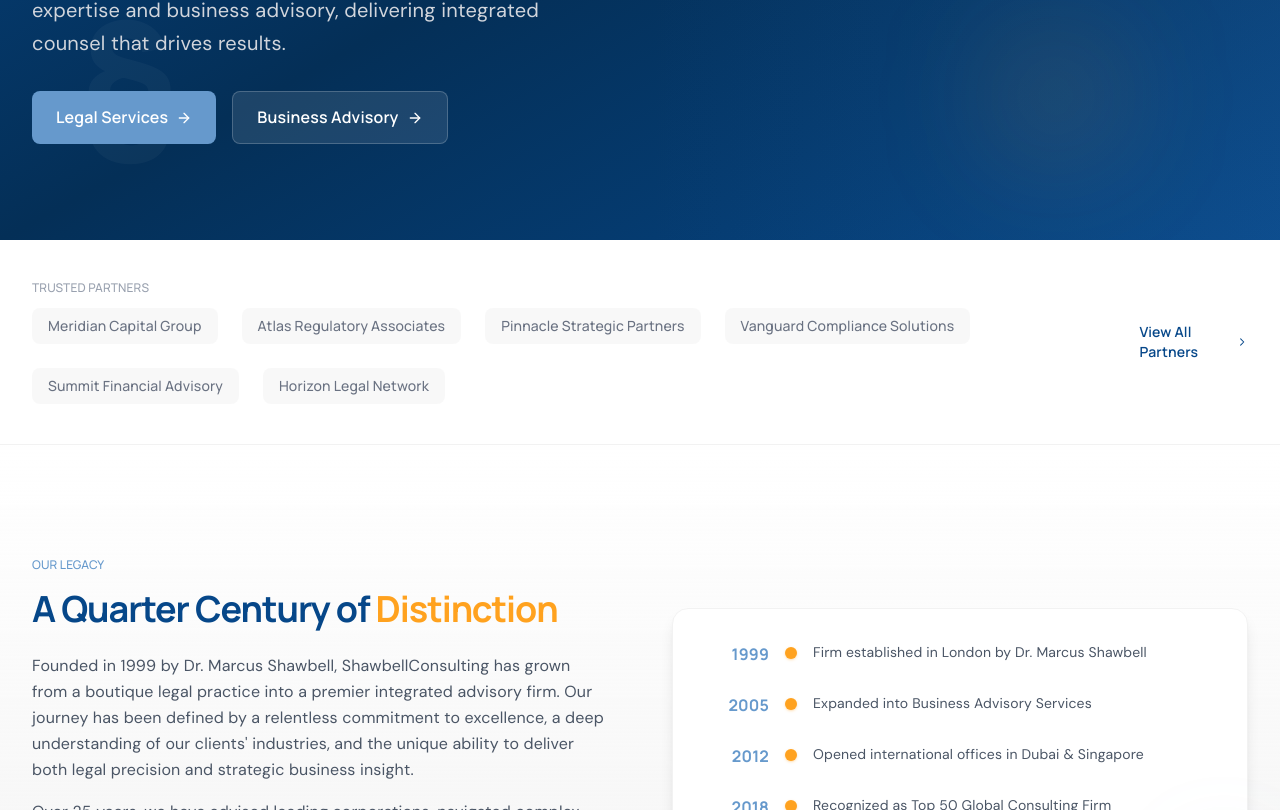
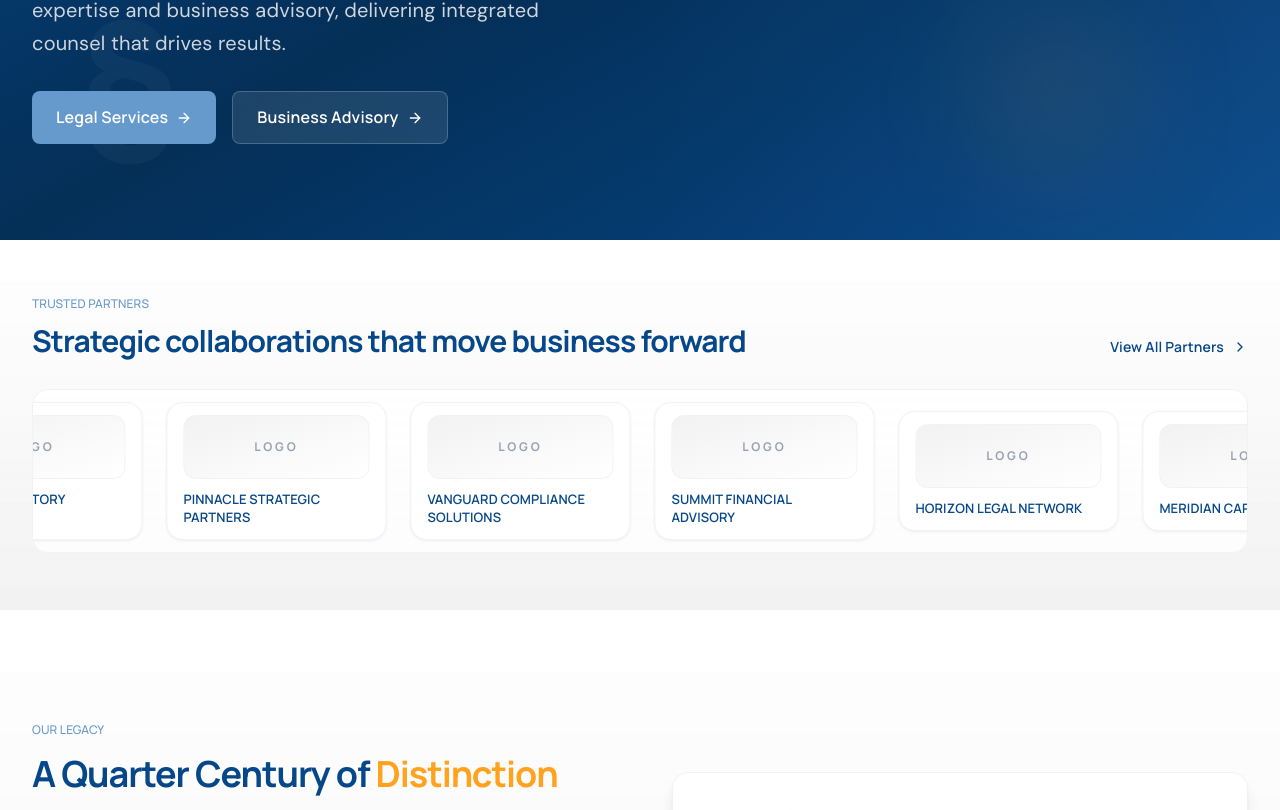
Before and after one commit to Puzzle-Fxr/shawbellconsulting, a React (Vite) app: page / in a window 1280 px wide. Shown: the part 537-1347 px from the top of the page. Built offline with nearby package versions, Linux system fonts and the light colour scheme.

Commit message:
feat: add animated partners marquee section to Home page

```diff
--- a/src/index.css
+++ b/src/index.css
@@ -78,6 +78,20 @@ p {
   to { opacity: 0; transform: translateY(-8px); }
 }
 
+/* Partners marquee */
+.partner-marquee {
+  animation: partner-marquee 28s linear infinite;
+}
+
+.partner-marquee:hover {
+  animation-play-state: paused;
+}
+
+@keyframes partner-marquee {
+  from { transform: translateX(0); }
+  to { transform: translateX(calc(-50% - 0.5rem)); }
+}
+
 /* Page transition */
 .page-enter {
   animation: pageIn 0.4s ease-out forwards;
--- a/src/pages/Home.tsx
+++ b/src/pages/Home.tsx
@@ -6,6 +6,7 @@ import { briefs, people, partners, accolades } from '../lib/data';
 export default function Home() {
   const founder = people.find(p => p.isFounder)!;
   const latestArticle = briefs[0];
+  const marqueePartners = [...partners, ...partners];
 
   const serviceGroups = [
     {
@@ -143,25 +144,41 @@ export default function Home() {
       </section>
 
       {/* Partners Strip */}
-      <section className="bg-white border-b border-platinum py-10">
+      <section className="bg-gradient-to-b from-white to-platinum/40 border-b border-platinum py-14 overflow-hidden">
         <div className="max-w-7xl mx-auto px-6 lg:px-8">
-          <div className="flex flex-col md:flex-row items-center justify-between gap-6">
+          <div className="flex flex-col md:flex-row md:items-end justify-between gap-6 mb-8">
             <div>
-              <p className="font-heading font-medium text-xs uppercase tracking-wider text-gray-400 mb-3">Trusted Partners</p>
-              <div className="flex flex-wrap items-center gap-6">
-                {partners.map((p, i) => (
-                  <div key={i} className="bg-platinum/50 rounded-lg px-4 py-2 text-sm font-heading font-medium text-gray-500">
-                    {p}
-                  </div>
-                ))}
-              </div>
+              <p className="font-heading font-medium text-xs uppercase tracking-[0.28em] text-ocean mb-3">Trusted Partners</p>
+              <h2 className="font-heading font-bold text-2xl md:text-3xl text-steel leading-tight">
+                Strategic collaborations that move business forward
+              </h2>
             </div>
             <Link
               to="/contact"
-              className="flex items-center gap-2 text-steel font-heading font-semibold text-sm hover:text-ocean transition-colors"
+              className="inline-flex items-center gap-2 text-steel font-heading font-semibold text-sm hover:text-ocean transition-colors"
             >
               View All Partners <ChevronRight className="w-4 h-4" />
             </Link>
+          </div>
+
+          <div className="relative overflow-hidden rounded-2xl border border-platinum bg-white/80 py-3">
+            <div className="partner-marquee flex w-max items-center gap-6">
+              {marqueePartners.map((p, i) => (
+                <div
+                  key={`${p}-${i}`}
+                  className="shrink-0 w-[220px] rounded-2xl border border-platinum bg-white px-4 py-3 shadow-sm shadow-slate-200/60"
+                >
+                  <div className="h-16 rounded-xl bg-gradient-to-br from-platinum to-white border border-platinum flex items-center justify-center mb-3">
+                    <span className="text-xs font-heading font-bold uppercase tracking-[0.24em] text-gray-400">
+                      Logo
+                    </span>
+                  </div>
+                  <p className="text-[13px] font-heading font-semibold text-steel tracking-[0.16em] uppercase leading-snug whitespace-normal break-words">
+                    {p}
+                  </p>
+                </div>
+              ))}
+            </div>
           </div>
         </div>
       </section>
```
